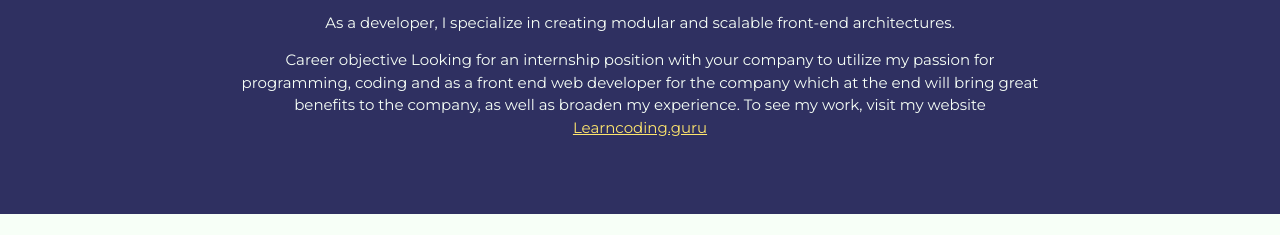
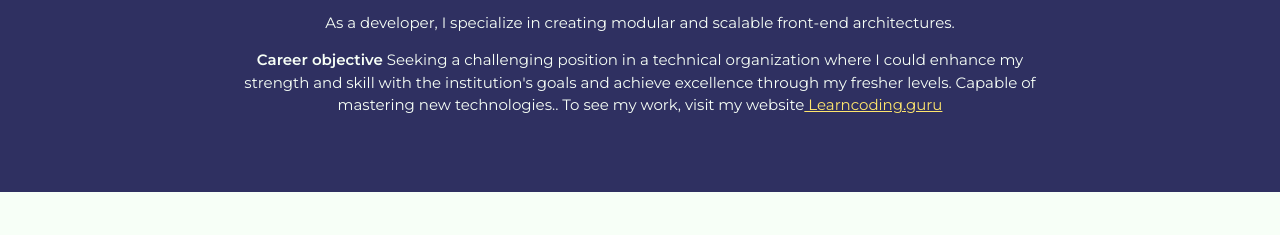
Before and after one commit to Furqanbijapur/portfolio.github.io, a plain HTML site: page index.html in a window 1280 px wide. Shown: the part 231-466 px from the top of the page. Drawn offline with Linux system fonts and the light colour scheme.

Commit message:
Update index.html

```diff
--- a/index.html
+++ b/index.html
@@ -16,10 +16,9 @@
           <h2>Engineering Student + Front-end Developer</h2>
 
           <p>As a developer, I specialize in creating modular and scalable front-end architectures.</p>
-          <p>Career objective
-            Looking for an internship position with your company to utilize my passion for programming,
-            coding and as a front end web developer for the company which at the end will bring great benefits to the company,
-            as well as broaden my experience. To see my work, visit my website<a href="http://learncoding.guru" target="_blank"> Learncoding.guru</a></p>
+          <p><strong>Career objective</strong>
+            Seeking a challenging position in a technical organization where I could enhance my strength and skill with the institution's goals and achieve excellence through my
+            fresher levels. Capable of mastering new technologies.. To see my work, visit my website<a href="http://learncoding.guru" target="_blank"> Learncoding.guru</a></p>
         </div>
       </header>
 
```
